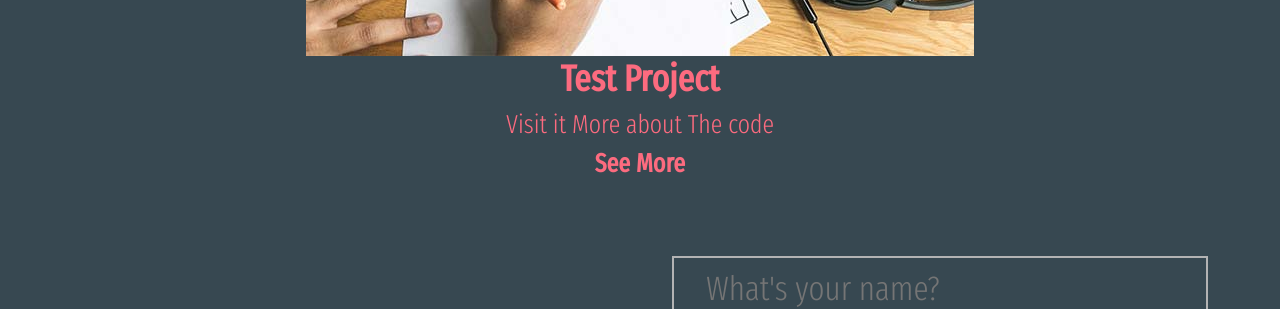
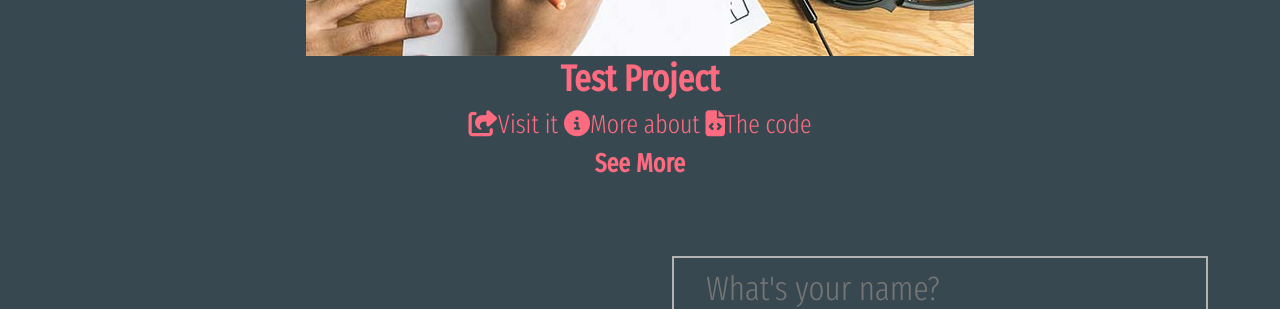
Before and after one commit to martindimi/mdesign-source, a Jekyll site: the page built from _pages/home.md, in a window 1280 px wide. Shown: the part 1143-1452 px from the top of the page. Built offline with Jekyll 4.4.1, drawn with Linux system fonts in a browser that asks for light colours; nearby versions of some CDN libraries.

Commit message:
Add Font Awesome kit

```diff
--- a/_includes/component-project-entry.html
+++ b/_includes/component-project-entry.html
@@ -15,9 +15,17 @@
 
     <!-- Project entry links -->
     <div class="project-entry-links">
-      <a href="{{ post.project-location }}" target="_blank" class="project-entry-link">Visit it</a>
-      <a href="{{ post.url }}" class="project-entry-link">More about</a>
-      <a href="{{ post.project-source }}" target="_blank" class="project-entry-link">The code</a>
+      <a href="{{ post.project-location }}" target="_blank" class="project-entry-link">
+        <i class="fas fa-share-square project-entry-link-icon"></i>Visit it
+      </a>
+
+      <a href="{{ post.url }}" class="project-entry-link">
+        <i class="fas fa-info-circle project-entry-link-icon"></i>More about
+      </a>
+
+      <a href="{{ post.project-source }}" target="_blank" class="project-entry-link">
+        <i class="fas fa-file-code project-entry-link-icon"></i>The code
+      </a>
     </div>
   </figcaption>
 
--- a/_layouts/base.html
+++ b/_layouts/base.html
@@ -18,6 +18,8 @@
     {{ content }}
   </div>
 
+  <!-- Scripts -->
+  <script src="https://kit.fontawesome.com/e2dc84427c.js" crossorigin="anonymous"></script>
 </body>
 
 </html>
```
Also changed, not shown: README.md (+1 -0 lines).
